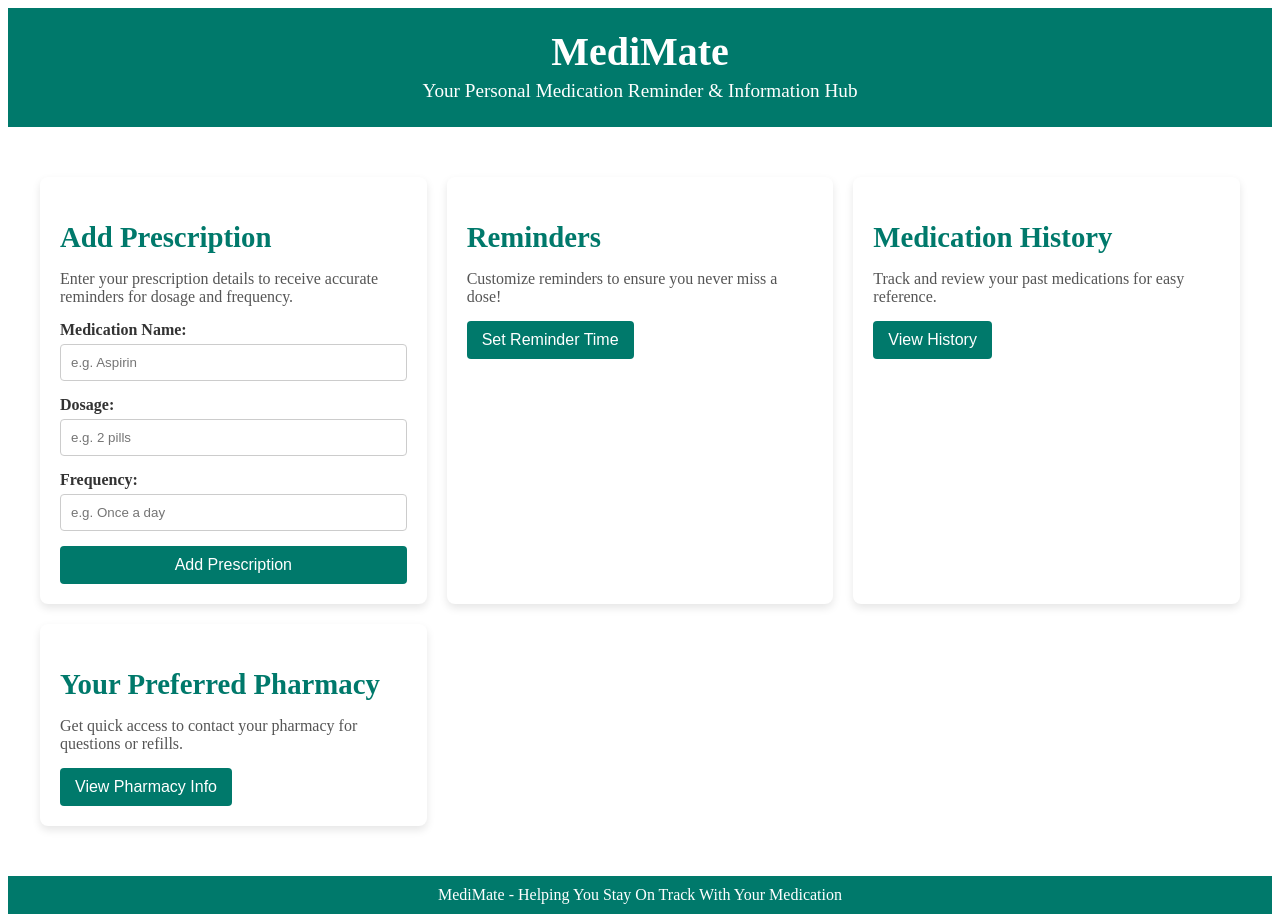
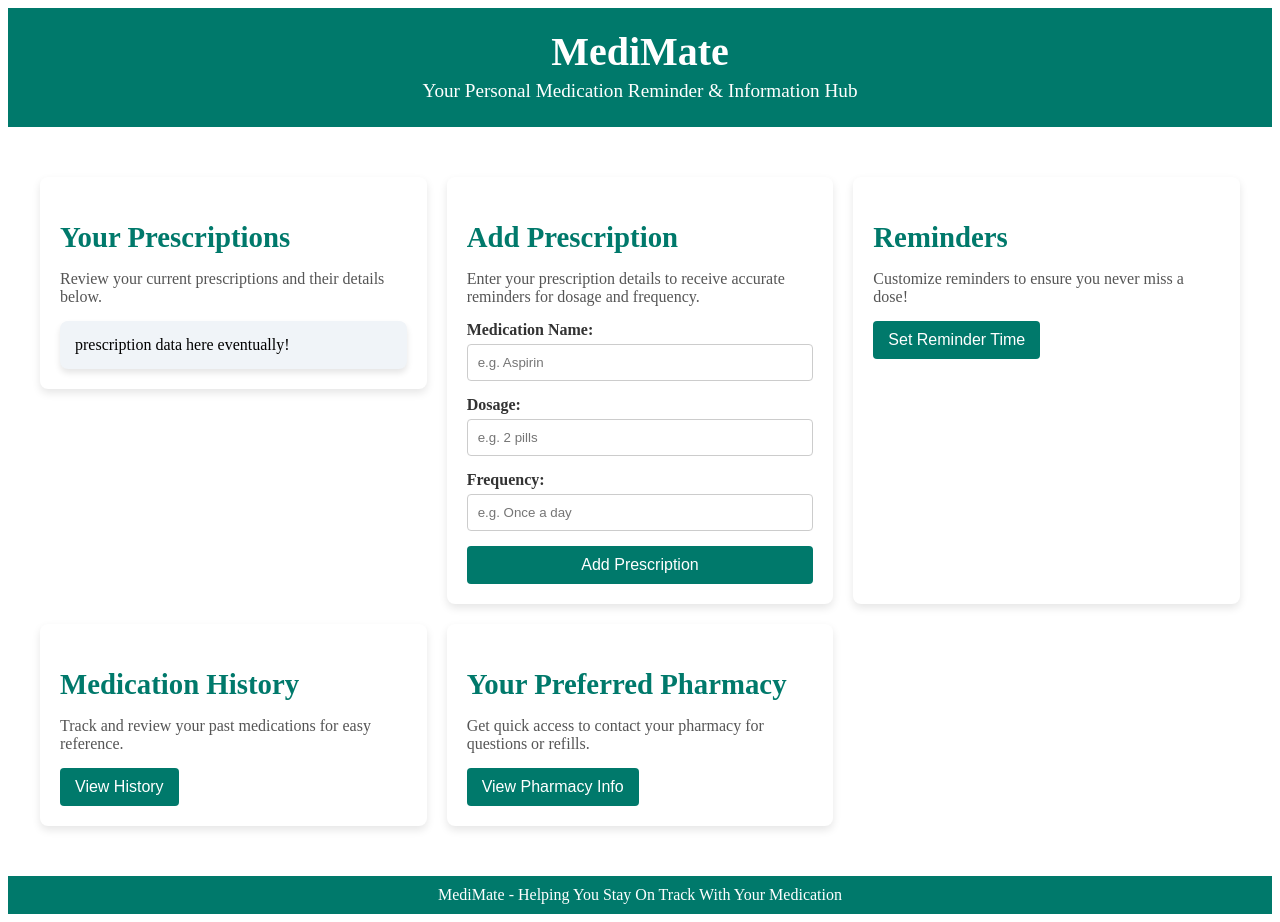
Before and after one commit to tcalderon2711/739, an Angular app in the folder medimate/: page / in a window 1280 px wide. Built offline with nearby package versions, Linux system fonts and the light colour scheme.

Commit message:
added prescription component
needs furth routing changes, also needs implementation of the backend

```diff
--- a/medimate/src/app/app.component.html
+++ b/medimate/src/app/app.component.html
@@ -4,6 +4,9 @@
 </header>
 
 <main>
+
+  <app-prescriptions></app-prescriptions>
+
   <section id="add-prescription">
     <h2>Add Prescription</h2>
     <p>Enter your prescription details to receive accurate reminders for dosage and frequency.</p>
--- a/medimate/src/app/app.module.ts
+++ b/medimate/src/app/app.module.ts
@@ -3,10 +3,12 @@ import { BrowserModule, provideClientHydration } from '@angular/platform-browser
 
 import { AppRoutingModule } from './app-routing.module';
 import { AppComponent } from './app.component';
+import { PrescriptionsComponent } from './prescriptions/prescriptions.component';
 
 @NgModule({
   declarations: [
-    AppComponent
+    AppComponent,
+    PrescriptionsComponent
   ],
   imports: [
     BrowserModule,
--- /dev/null
+++ b/medimate/src/app/prescriptions/prescriptions.component.html
@@ -0,0 +1,10 @@
+<section id="prescriptions">
+    <h2>Your Prescriptions</h2>
+    <p>Review your current prescriptions and their details below.</p>
+
+    <div class="prescription-list">
+      <div class="prescription-card">
+        prescription data here eventually!
+      </div>
+    </div>
+  </section>
--- /dev/null
+++ b/medimate/src/app/prescriptions/prescriptions.component.scss
@@ -0,0 +1,48 @@
+#prescriptions {
+    background-color: #fff;
+    padding: 20px;
+    border-radius: 8px;
+    box-shadow: 0 4px 8px rgba(0, 0, 0, 0.1);
+    margin-bottom: 20px;
+
+    h2 {
+      font-size: 1.8rem;
+      color: #00796b;
+      margin-bottom: 10px;
+    }
+
+    p {
+      font-size: 1rem;
+      color: #555;
+      margin-bottom: 15px;
+    }
+
+    .prescription-list {
+      display: grid;
+      grid-template-columns: repeat(auto-fill, minmax(250px, 1fr));
+      gap: 20px;
+    }
+
+    .prescription-card {
+      background-color: #f0f4f8;
+      padding: 15px;
+      border-radius: 8px;
+      box-shadow: 0 4px 6px rgba(0, 0, 0, 0.1);
+
+      h3 {
+        font-size: 1.5rem;
+        color: #333;
+        margin: 0 0 10px 0;
+      }
+
+      p {
+        font-size: 1rem;
+        margin: 5px 0;
+        color: #555;
+
+        strong {
+          color: #00796b;
+        }
+      }
+    }
+  }
```
Also changed, not shown: medimate/src/app/prescriptions/prescriptions.component.ts (added, +10 -0 lines), 1 other file (tests, documents, lock files or other folders).
